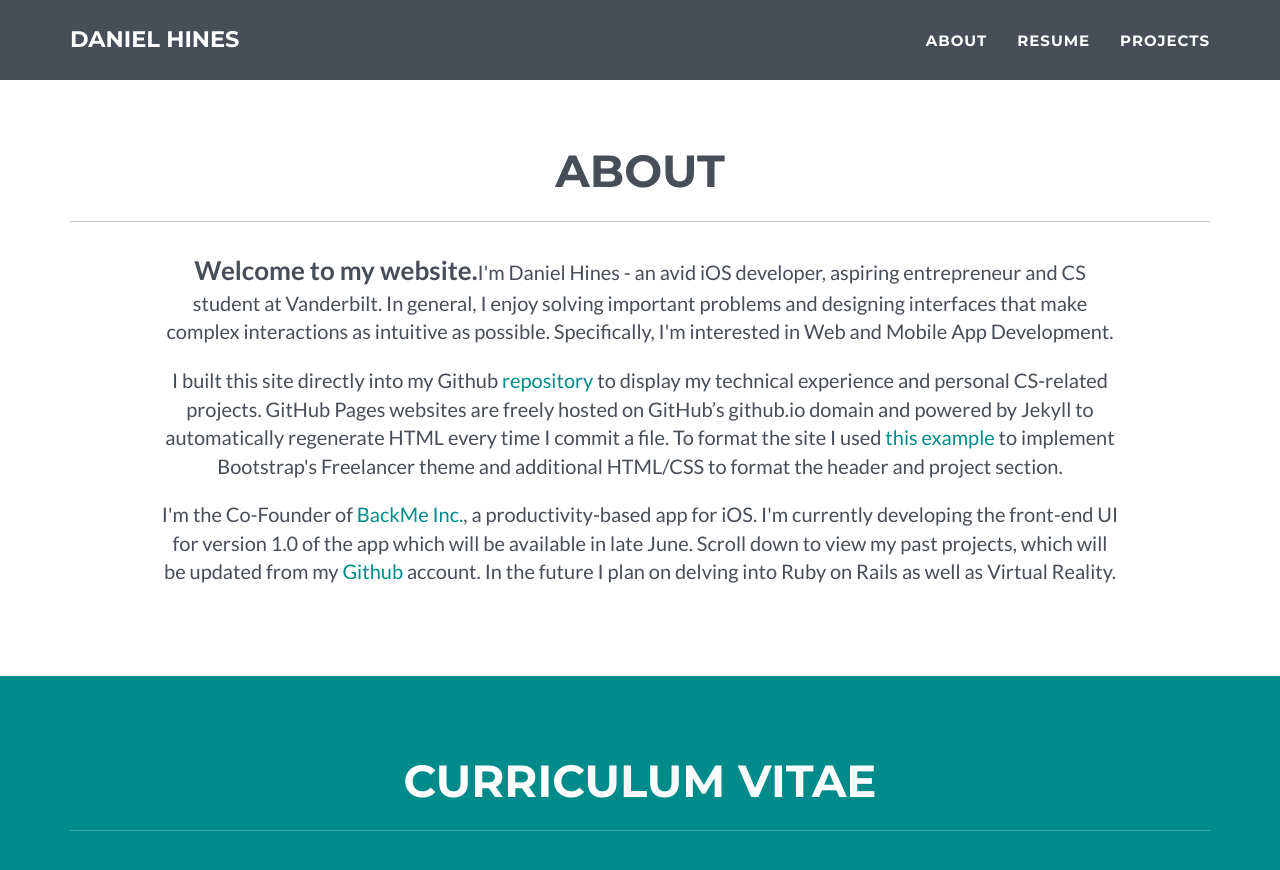
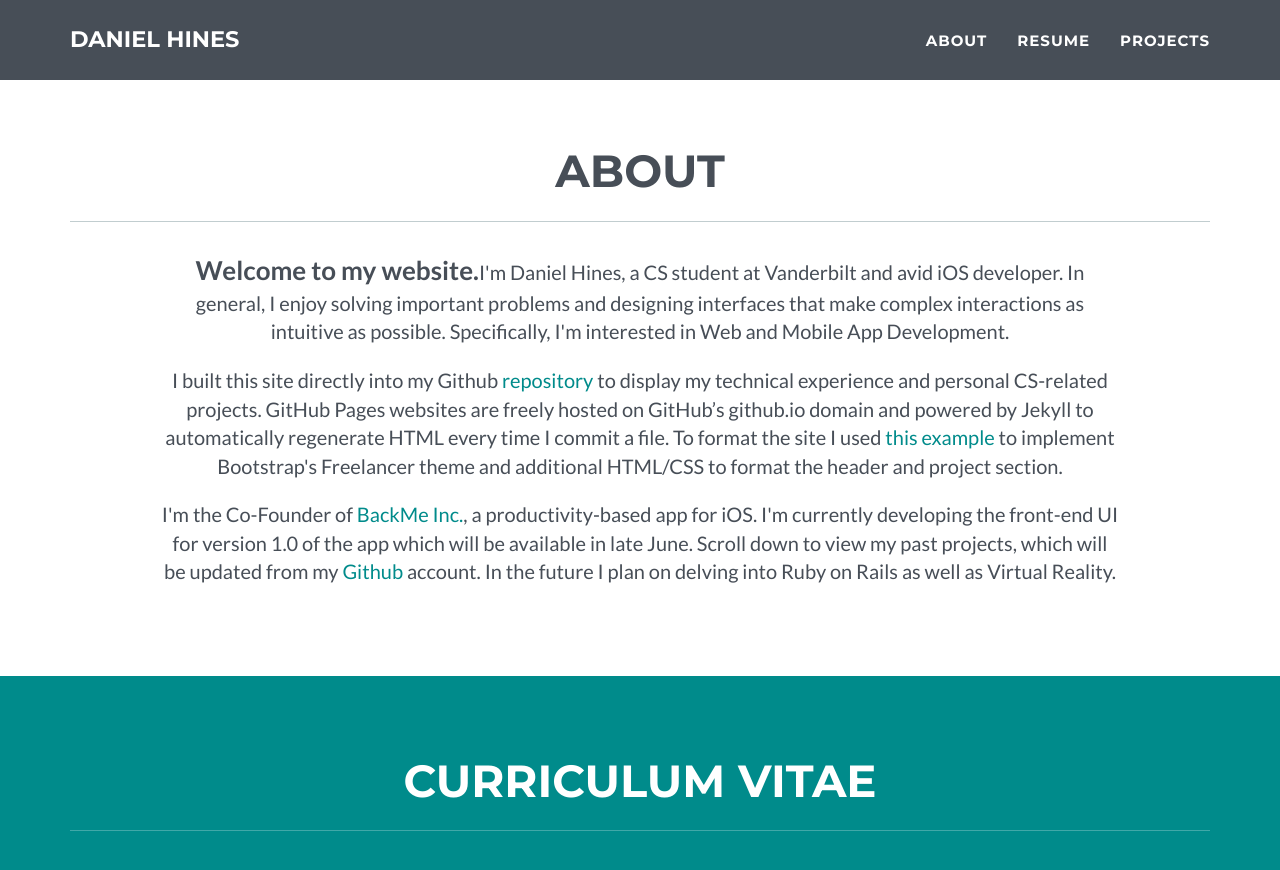
Before and after one commit to danielchines/danielchines.github.io, a Jekyll site: the page built from index.html, in a window 1280 px wide and 900 px high, scrolled down 757 px. Shown: the top 870 px of the window. Built offline with Jekyll 4.4.1, drawn with Linux system fonts in a browser that asks for light colours.

Commit message:
Update _config.yml

```diff
--- a/_config.yml
+++ b/_config.yml
@@ -30,7 +30,7 @@ color:
 # About section
 about:
   p1: |
-    I'm Daniel Hines - an avid iOS developer, aspiring entrepreneur and CS student at Vanderbilt.
+    I'm Daniel Hines, a CS student at Vanderbilt and avid iOS developer.
     In general, I enjoy solving important problems and designing interfaces that make complex interactions as intuitive as possible. Specifically, I'm interested in Web and Mobile App Development.
   p2: I built this site directly into my Github <a href="https://github.com/danielchines/danielchines.github.io">repository</a> to display my technical experience and personal CS-related projects. GitHub Pages websites are freely hosted on GitHub’s github.io domain and powered by Jekyll to automatically regenerate HTML every time I commit a file. To format the site I used <a href="https://github.com/jeromelachaud/freelancer-theme">this example</a> to implement Bootstrap's Freelancer theme and additional HTML/CSS to format the header and project section.
   p3: |
```
